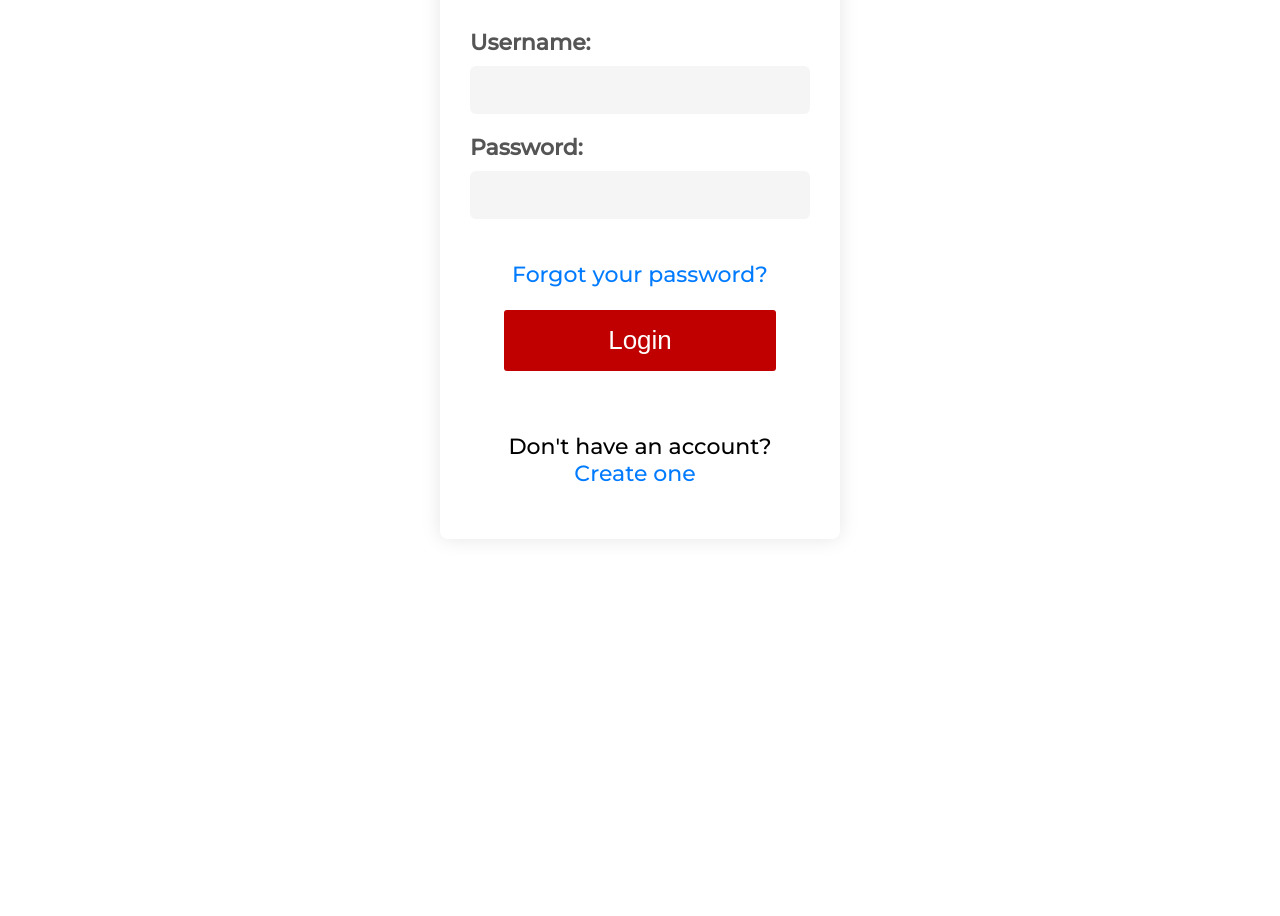
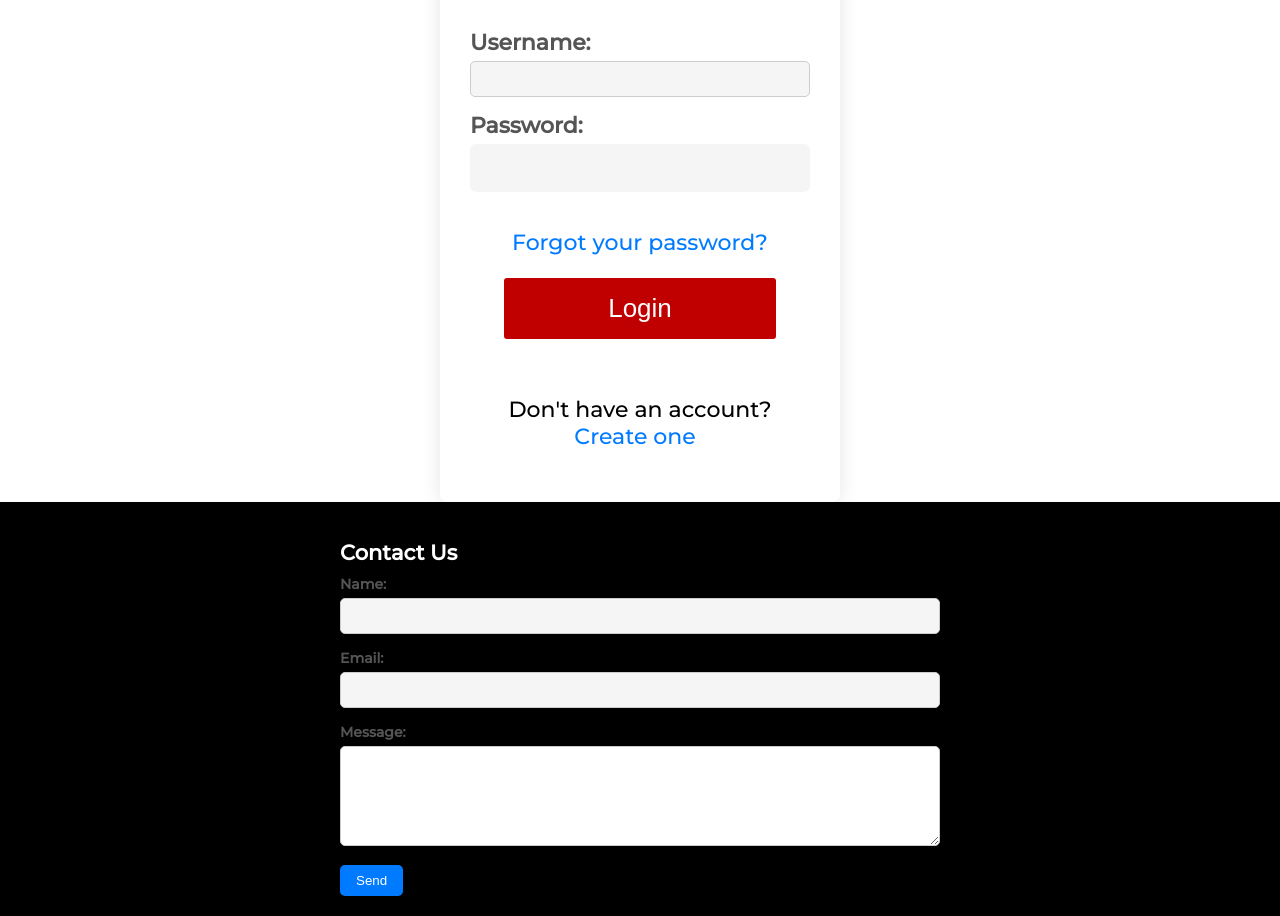
Before and after one commit to ValentinKardzhaliev/ByteBazaar, a React (Vite) app in the folder pc_shop_frontend/: page /login in a window 1280 px wide. Shown: the part 211-1127 px from the top of the page. Before the commit the page ends 800 px from the top, so only its background shows below. Built offline with nearby package versions, Linux system fonts and the light colour scheme; no server answers.

Commit message:
Added skeleton for the footer in the front end

```diff
--- a/pc_shop_frontend/src/App.jsx
+++ b/pc_shop_frontend/src/App.jsx
@@ -16,6 +16,8 @@ import ProductDetails from './components/ProductDetails/ProductDetails.jsx';
 import { LoadingProvider } from './contexts/LoadingContext.jsx';
 import UserLikedProducts from './components/UserLikedProducts/UserLikedProducts.jsx';
 import CatalogList from './components/CatalogList/CatalogList.jsx';
+import Footer from './components/Footer/Footer.jsx';
+
 
 function App() {
     return (
@@ -57,6 +59,9 @@ function App() {
                             </Route>
                             <Route path='/products/:typeOfProduct/:productId' element={< ProductDetails />} />
                         </Routes>
+
+                        <Footer />
+
                     </ProductProvider>
                 </AuthProvider>
             </LoadingProvider>
--- /dev/null
+++ b/pc_shop_frontend/src/components/Footer/Footer.css
@@ -0,0 +1,49 @@
+.footer {
+    background-color: #000000;
+    color: white;
+    padding: 20px;
+}
+
+.footer-content {
+    max-width: 600px;
+    margin: 0 auto;
+}
+
+.footer h2 {
+    margin-bottom: 10px;
+}
+
+.form-group {
+    margin-bottom: 15px;
+}
+
+.form-group label {
+    display: block;
+    margin-bottom: 5px;
+}
+
+.form-group input[type="text"],
+.form-group input[type="email"],
+.form-group textarea {
+    width: 100%;
+    padding: 8px;
+    border: 1px solid #ccc;
+    border-radius: 5px;
+}
+
+.form-group textarea {
+    height: 100px;
+}
+
+.footer button {
+    padding: 8px 16px;
+    background-color: #007bff;
+    color: white;
+    border: none;
+    border-radius: 5px;
+    cursor: pointer;
+}
+
+.footer button:hover {
+    background-color: #0056b3;
+}
--- /dev/null
+++ b/pc_shop_frontend/src/components/Footer/Footer.jsx
@@ -0,0 +1,41 @@
+import React, { useState } from 'react';
+import './Footer.css';
+
+const Footer = () => {
+    const [name, setName] = useState('');
+    const [email, setEmail] = useState('');
+    const [message, setMessage] = useState('');
+
+    const handleSubmit = async (e) => {
+        e.preventDefault();
+        const formData = { name, email, message };
+        console.log(formData);
+        // TODO: Implement the email sending logic on your server
+        // Example: fetch('/sendEmail', { method: 'POST', body: JSON.stringify(formData), headers: { 'Content-Type': 'application/json' }});
+    };
+
+    return (
+        <footer className="footer">
+            <div className="footer-content">
+                <h2>Contact Us</h2>
+                <form onSubmit={handleSubmit}>
+                    <div className="form-group">
+                        <label htmlFor="name">Name:</label>
+                        <input type="text" id="name" value={name} onChange={(e) => setName(e.target.value)} />
+                    </div>
+                    <div className="form-group">
+                        <label htmlFor="email">Email:</label>
+                        <input type="email" id="email" value={email} onChange={(e) => setEmail(e.target.value)} />
+                    </div>
+                    <div className="form-group">
+                        <label htmlFor="message">Message:</label>
+                        <textarea id="message" value={message} onChange={(e) => setMessage(e.target.value)} />
+                    </div>
+                    <button type="submit">Send</button>
+                </form>
+            </div>
+        </footer>
+    );
+};
+
+export default Footer;
```
